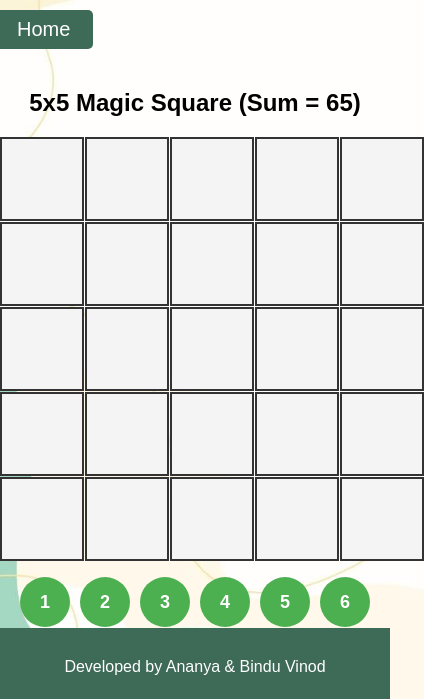
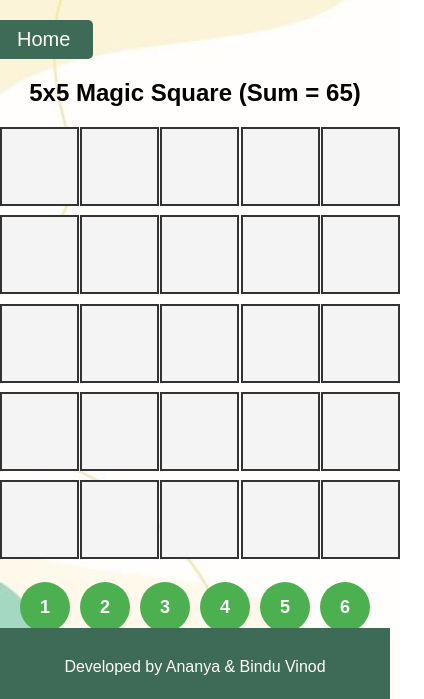
Before and after one commit to AnanyaVinod98/magic-square, a plain HTML site: page 5x5.html in a window 390 px wide. Shown: the part 138-837 px from the top of the page, 424 px wide, since content can reach past the window. Drawn offline with Linux system fonts and the light colour scheme.

Commit message:
responsive fixes

```diff
--- a/styles/3x3.css
+++ b/styles/3x3.css
@@ -1,13 +1,3 @@
-/* header {
-  display: flex;
-  justify-content: space-between;
-  align-items: center;
-  background-color: #fff;
-    color: #000;
-  padding: 18px 20px;
-  font-size: 24px;
-  box-shadow: 0 1px 9px 2px #888;
-} */
 header {
   display: flex;
   justify-content: space-between;
@@ -16,10 +6,15 @@ header {
   background: #fff;
   box-shadow: 0 1px 9px 2px #888;
   width: 100%;
+  position: fixed;
 }
 img {
   width: 110px;
   height: 110px;
+}
+.container-wrapper {
+  padding-top: 130px;
+  padding-bottom: 90px;
 }
 footer {
   position: fixed;
@@ -58,7 +53,7 @@ body {
   /* display: flex;
   align-items: center;
   justify-content: center; */
-  height: 100vh;
+  height: 100%;
   margin: 0;
   background: url(../images/bg.jpg);
   background-repeat: no-repeat;
@@ -67,17 +62,17 @@ body {
 
 .grid {
   display: grid;
-  grid-template-columns: repeat(3, 80px);
-  grid-template-rows: repeat(3, 80px);
-  gap: 5px;
+  grid-template-columns: repeat(3, 30%);
+  grid-template-rows: repeat(3, 30%);
+  gap: 10px;
   margin: 20px auto;
   max-width: 260px;
 }
 
 /* Style for each cell */
 .cell {
-  width: 80px;
-  height: 80px;
+  width: 75px;
+  height: 75px;
   display: flex;
   align-items: center;
   justify-content: center;
@@ -156,3 +151,15 @@ a {
   text-align: center;
   color: red;
 }
+@media screen and(min-width: 600px) {
+  /* body {
+      height: 100vh;
+  } */
+  /* header {
+    position: relative;
+  } */
+  /* .container-wrapper {
+    padding-top: 130px;
+    padding-bottom: 90px;
+  } */
+}
--- a/styles/4x4.css
+++ b/styles/4x4.css
@@ -1,13 +1,3 @@
-/* header {
-  display: flex;
-  justify-content: space-between;
-  align-items: center;
-  background-color: #fff;
-    color: #000;
-  padding: 18px 20px;
-  font-size: 24px;
-  box-shadow: 0 1px 9px 2px #888;
-} */
 header {
     display: flex;
     justify-content: space-between;
@@ -16,6 +6,7 @@ header {
     background: #fff;
     box-shadow: 0 1px 9px 2px #888;
     width: 100%;
+    position: fixed;
   }
   img {
     width: 110px;
@@ -31,7 +22,8 @@ header {
     text-align: center;
   }
   .container-wrapper {
-    padding-bottom: 60px;
+    padding-top: 130px;
+    padding-bottom: 90px;
   }
   header h1 {
    padding-right: 20px;
@@ -60,7 +52,7 @@ header {
     /* display: flex;
     align-items: center;
     justify-content: center; */
-    height: 100vh;
+    height: 100%;
     margin: 0;
     background: url(../images/bg.jpg);
     background-repeat: no-repeat;
@@ -69,9 +61,9 @@ header {
 
   .grid {
     display: grid;
-    grid-template-columns: repeat(4, 100px);
-    grid-template-rows: repeat(4, 100px);
-    gap: 5px;
+    grid-template-columns: repeat(4, 23%);
+    grid-template-rows: repeat(4, 23%);
+    gap: 8px;
     margin: 20px auto;
     max-width: 420px;
 }
@@ -80,8 +72,8 @@ header {
   }
 /* Style for each cell */
 .cell {
-    width: 100px;
-    height: 100px;
+    width: 85px;
+    height: 85px;
     display: flex;
     align-items: center;
     justify-content: center;
@@ -157,3 +149,14 @@ header {
     text-align: center;
     color: red;
   }
+@media screen and(min-width: 600px) {
+    /* body {
+        height: 100vh;
+    } */
+    /* header {
+      position: relative;
+    } */
+    .container-wrapper {
+      padding-bottom: 60px;
+    }
+}
--- a/styles/5x5.css
+++ b/styles/5x5.css
@@ -1,13 +1,3 @@
-/* header {
-  display: flex;
-  justify-content: space-between;
-  align-items: center;
-  background-color: #fff;
-    color: #000;
-  padding: 18px 20px;
-  font-size: 24px;
-  box-shadow: 0 1px 9px 2px #888;
-} */
 header {
     display: flex;
     justify-content: space-between;
@@ -16,6 +6,7 @@ header {
     background: #fff;
     box-shadow: 0 1px 9px 2px #888;
     width: 100%;
+    position: fixed;
   }
   img {
     width: 110px;
@@ -31,13 +22,14 @@ header {
     text-align: center;
   }
   .container-wrapper {
-    padding-bottom: 60px;
+    padding-top: 130px;
+    padding-bottom: 90px;
   }
   header h1 {
    padding-right: 20px;
   }
   h2 {
-    margin-top: 40px;
+    margin-top: 20px;
 }
 
   .home-button {
@@ -61,7 +53,7 @@ header {
     /* display: flex;
     align-items: center;
     justify-content: center; */
-    height: 100vh;
+    height: 100%;
     margin: 0;
     background: url(../images/bg.jpg);
     background-repeat: no-repeat;
@@ -70,9 +62,9 @@ header {
 
   .grid {
     display: grid;
-    grid-template-columns: repeat(5, 80px);
-    grid-template-rows: repeat(5, 80px);
-    gap: 5px;
+    grid-template-columns: repeat(5, 18%);
+    grid-template-rows: repeat(5, 18%);
+    gap: 10px;
     margin: 20px auto;
     max-width: 420px;
 }
@@ -81,8 +73,8 @@ header {
   }
 /* Style for each cell */
 .cell {
-    width: 80px;
-    height: 80px;
+    width: 75px;
+    height: 75px;
     display: flex;
     align-items: center;
     justify-content: center;
@@ -158,3 +150,14 @@ header {
     text-align: center;
     color: red;
 }
+@media screen and(min-width: 600px) {
+  /* body {
+      height: 100vh;
+  } */
+  /* header {
+    position: relative;
+  } */
+  .container-wrapper {
+    padding-bottom: 80px;
+  }
+}
```
